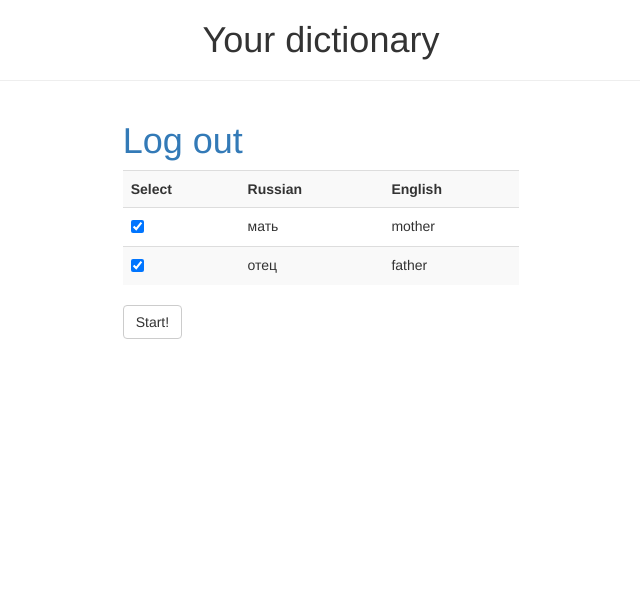
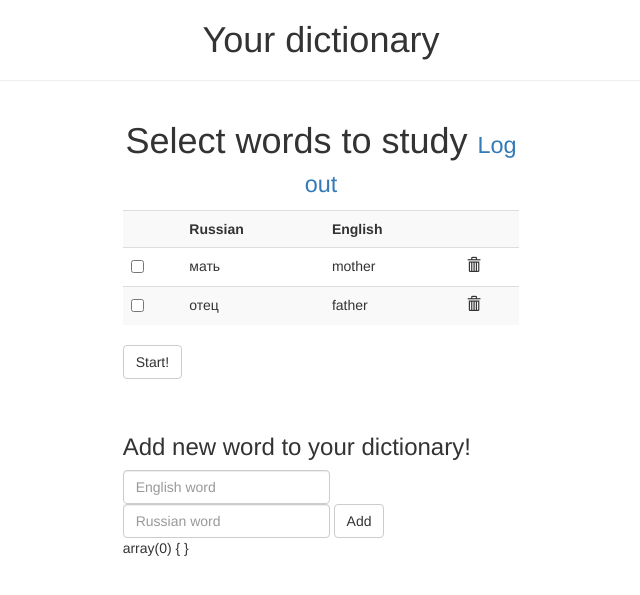
Before and after one commit to y-rybyak/trainer, a PHP site: page /settings.php in a window 1280 px wide. Shown: the top 595 px of the page, without its empty margins (319-959 px from the left). Run offline with PHP 8.4, Linux system fonts and the light colour scheme; a user stored in the database is signed in; data comes from the database, SQL or seed files in the repository.

Commit message:
new features

```diff
--- a/settings.php
+++ b/settings.php
@@ -13,28 +13,45 @@ $result = $sth->fetchAll(PDO::FETCH_ASSOC);
 <div class="row">
     <div class="col-md-4"></div>
     <div class="col-md-4">
-        <h1><a href="/logout.php">Log out</a></h1>
+        <div class="centered-text">
+            <h1>Select words to study <small><a href="logout.php">Log out</a></small></h1>
+        </div>
+
+        <form name="dictionary" method="POST" action="trainer.php">
             <table class="table table-striped">
                 <tr>
-                <th>Select</th>
+                    <th></th>
                     <th>Russian</th>
                     <th>English</th>
+                    <th></th>
                 </tr>
                 <?php
                 foreach ($result as $val) {
+                    $word = $val["english"];
                     print "<tr>";
-                print "<td>".'<input type="checkbox" checked>'."</td>"."<td>" . $val["russian"] . "</td>" . "<td>" . $val["english"] . "</td>";
+                    print "<td><input type=checkbox name=dictionary[] value=$word></td>";
+                    print "<td>" . $val["russian"] . "</td><td>" . $val["english"] . "</td>";
+                    print '<td><span class="glyphicon glyphicon-trash"></td>';
                     print "</tr>";
                 }
                 ?>
             </table>
-        <form name="dictionary" method="POST" action="trainer.php">
             <div class="form-group">
-                <button type="submit" class="btn btn-default" id="submitWords"
-                        name="submitWords">Start!
+                <button type="submit" class="btn btn-default">Start!
                 </button>
             </div>
+        </form><br />
+        <h3>Add new word to your dictionary!</h3>
+        <form class="form-inline" name="new" method="POST" action="settings.php">
+            <input type="text" class="form-control" id="english" autocomplete="off" placeholder="English word">
+            <input type="text" class="form-control" id="russian" autocomplete="off" placeholder="Russian word">
+            <button type="submit" class="btn btn-default">Add</button>
         </form>
+        <?php
+        if (isset($_POST)) {
+            var_dump($_POST);
+        }
+        ?>
     </div>
     <div class="col-md-4"></div>
 </div>
```
Lines whose indentation alone changed are shown as unchanged.
